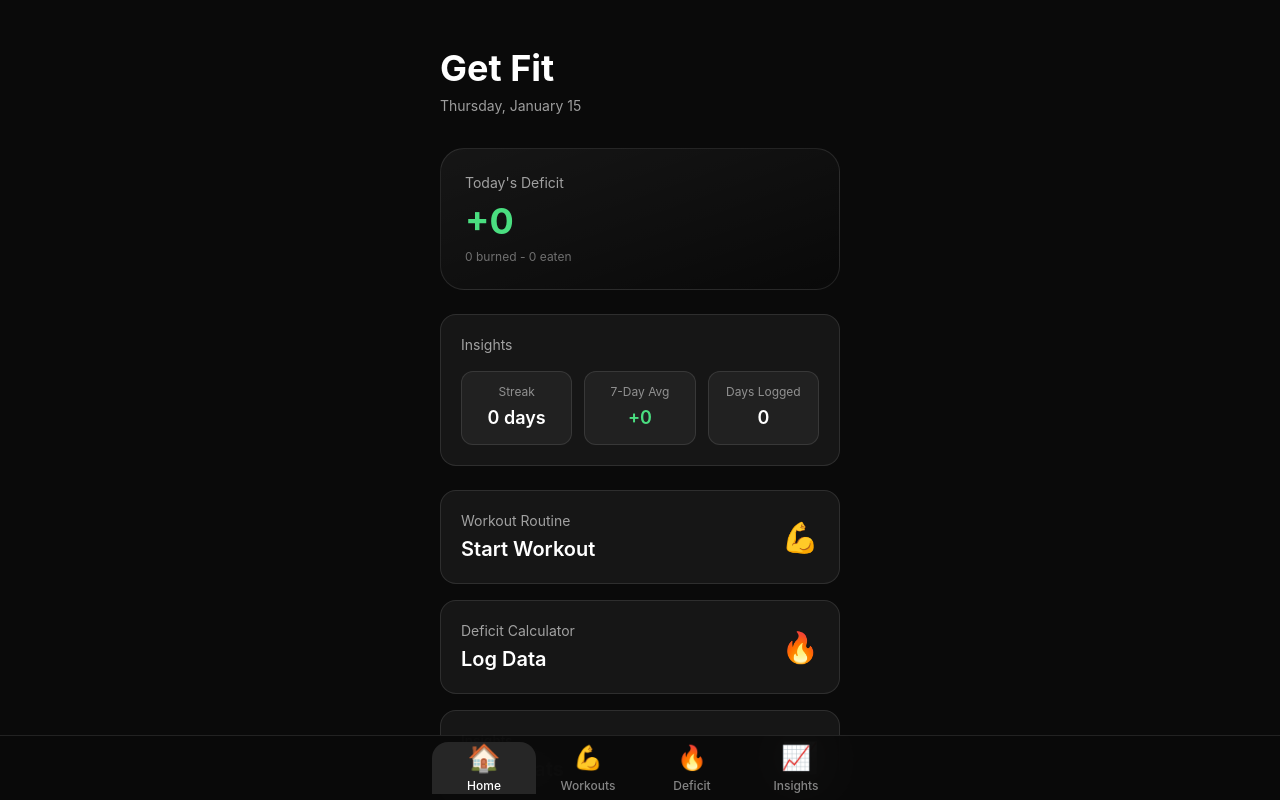
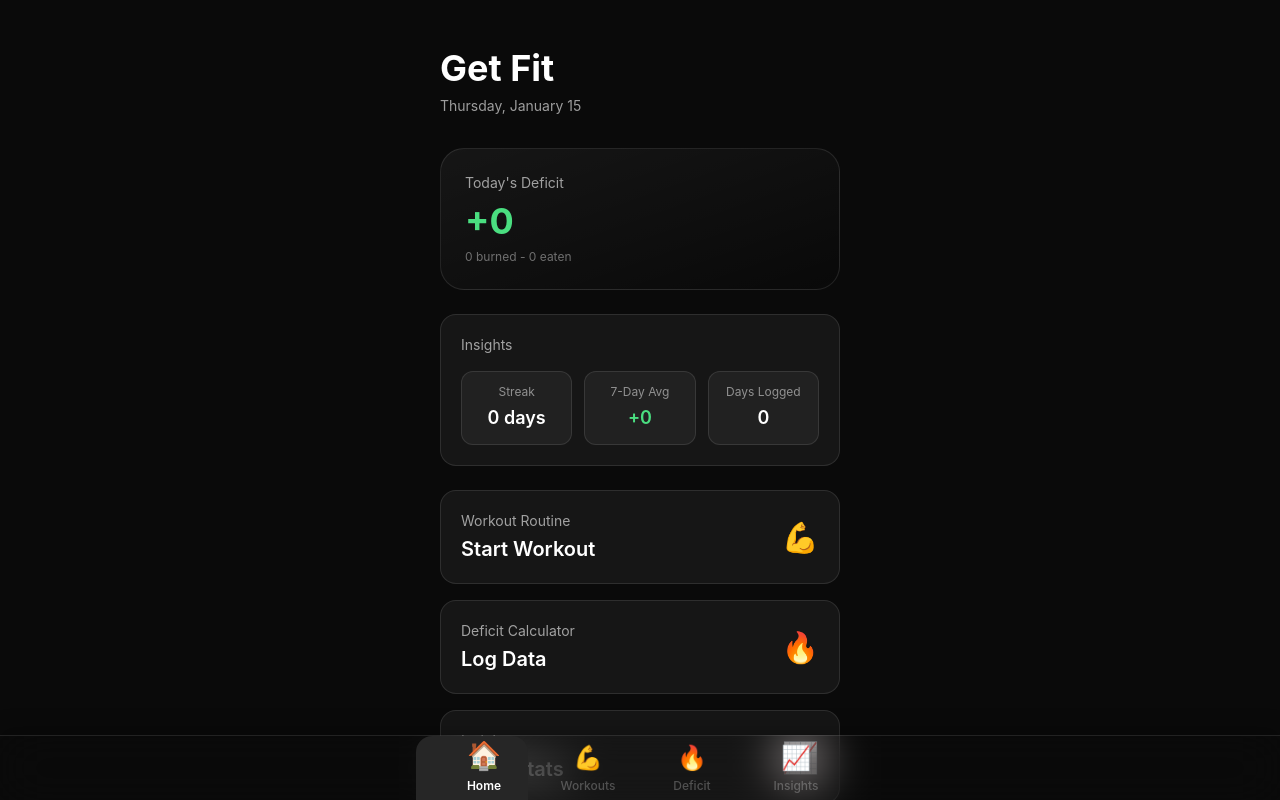
Before and after one commit to 404twillCODE/Get-Fit, a Next.js app: page / in a window 1280 px wide. Both pictures are taken after a click on the button "Continue as Guest". Shown: the top 800 px of the page. Built offline with nearby package versions, Linux system fonts and the light colour scheme; no server answers.

Commit message:
Improve BottomNav - smooth highlight animation without nav movement, better visual design

```diff
--- a/components/BottomNav.tsx
+++ b/components/BottomNav.tsx
@@ -1,6 +1,6 @@
 "use client";
 
-import { motion } from "framer-motion";
+import { motion, AnimatePresence } from "framer-motion";
 import Link from "next/link";
 import { usePathname } from "next/navigation";
 import { useState } from "react";
@@ -16,18 +16,40 @@ const BottomNav = () => {
     { name: "Insights", path: "/insights", icon: "📈" },
   ];
 
+  // Normalize pathname to handle basePath and trailing slashes
+  const normalizedPathname = pathname?.replace(/\/$/, '') || '/';
+
+  // Find active index for smooth highlight animation
+  const activeIndex = navItems.findIndex((item) => {
+    const normalizedItemPath = item.path === '/' ? '/' : item.path.replace(/\/$/, '');
+    return normalizedPathname === normalizedItemPath ||
+           (normalizedPathname === '' && normalizedItemPath === '/');
+  });
+
   return (
-    <motion.nav
-      initial={{ y: 100 }}
-      animate={{ y: 0 }}
-      transition={{ duration: 0.3 }}
-      className="fixed bottom-0 left-0 right-0 z-50 bg-[#0a0a0a]/95 backdrop-blur-xl border-t border-white/10"
-    >
-      <div className="max-w-md mx-auto px-2 sm:px-4">
-        <div className="flex items-center justify-around h-16 sm:h-16">
-          {navItems.map((item) => {
-            // Normalize pathname to handle basePath and trailing slashes
-            const normalizedPathname = pathname?.replace(/\/$/, '') || '/';
+    <nav className="fixed bottom-0 left-0 right-0 z-50 bg-[#0a0a0a]/98 backdrop-blur-xl border-t border-white/10 shadow-[0_-4px_20px_rgba(0,0,0,0.3)]">
+      <div className="max-w-md mx-auto px-2 sm:px-4 relative">
+        {/* Animated highlight background - moves smoothly between tabs */}
+        <motion.div
+          className="absolute inset-y-0 bg-[rgb(38,38,38)] rounded-t-2xl pointer-events-none"
+          initial={false}
+          animate={{
+            x: activeIndex >= 0 ? `${(100 / navItems.length) * activeIndex}%` : '0%',
+            width: `${100 / navItems.length}%`,
+          }}
+          transition={{
+            type: "spring",
+            stiffness: 300,
+            damping: 30,
+            mass: 0.8,
+          }}
+          style={{
+            left: 0,
+          }}
+        />
+
+        <div className="flex items-center justify-around h-16 sm:h-16 relative">
+          {navItems.map((item, index) => {
             const normalizedItemPath = item.path === '/' ? '/' : item.path.replace(/\/$/, '');
             const isActive = normalizedPathname === normalizedItemPath ||
                            (normalizedPathname === '' && normalizedItemPath === '/');
@@ -37,46 +59,44 @@ const BottomNav = () => {
               <Link
                 key={item.path}
                 href={item.path}
-                className="flex-1 flex flex-col items-center justify-center relative min-h-[44px] touch-manipulation cursor-pointer"
+                className="flex-1 flex flex-col items-center justify-center relative min-h-[44px] touch-manipulation cursor-pointer z-10"
                 onTouchStart={() => setPressedButton(item.path)}
                 onTouchEnd={() => setPressedButton(null)}
                 onMouseDown={() => setPressedButton(item.path)}
                 onMouseUp={() => setPressedButton(null)}
                 onMouseLeave={() => setPressedButton(null)}
               >
-                {/* Active highlight - always shows for current route */}
-                {isActive && (
-                  <motion.div
-                    layoutId="activeTab"
-                    className="absolute inset-0 bg-[rgb(38,38,38)] rounded-t-2xl pointer-events-none"
-                    transition={{ type: "spring", bounce: 0.2, duration: 0.6 }}
-                    style={{ opacity: 1 }}
-                  />
-                )}
                 {/* Press highlight - shows when button is being pressed (only if not active) */}
                 {isPressed && !isActive && (
                   <div className="absolute inset-0 bg-[rgb(38,38,38)] rounded-t-2xl opacity-100 pointer-events-none" />
                 )}
                 <motion.span
                   className="text-xl sm:text-2xl mb-0.5 sm:mb-1 relative z-10 pointer-events-none"
-                  animate={{ scale: isActive ? 1.1 : 1 }}
-                  transition={{ duration: 0.2 }}
+                  animate={{
+                    scale: isActive ? 1.15 : 1,
+                    y: isActive ? -2 : 0,
+                  }}
+                  transition={{ duration: 0.2, ease: "easeOut" }}
                 >
                   {item.icon}
                 </motion.span>
-                <span
+                <motion.span
                   className={`text-[10px] sm:text-xs font-medium relative z-10 transition-colors pointer-events-none ${
-                    isActive ? "text-white" : "text-white/50"
+                    isActive ? "text-white font-semibold" : "text-white/50"
                   }`}
+                  animate={{
+                    opacity: isActive ? 1 : 0.5,
+                  }}
+                  transition={{ duration: 0.2 }}
                 >
                   {item.name}
-                </span>
+                </motion.span>
               </Link>
             );
           })}
         </div>
       </div>
-    </motion.nav>
+    </nav>
   );
 };
 
```
